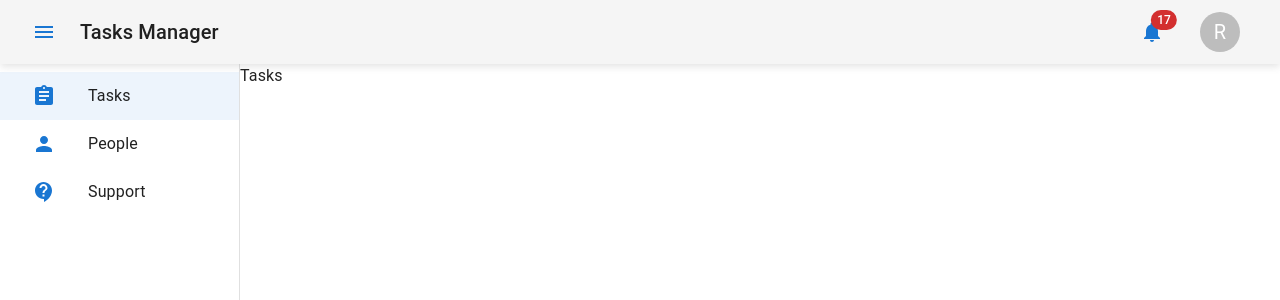
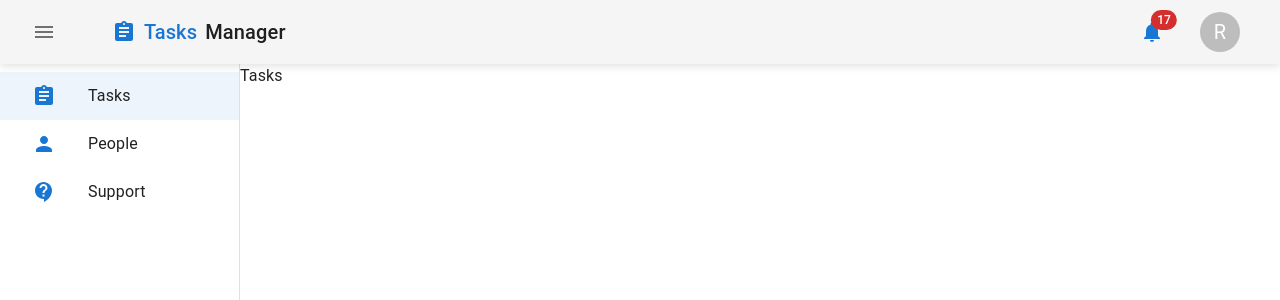
Before and after one commit to reenanfs/admin-dashboard-client, a React (Create React App) app: page / in a window 1280 px wide. Shown: the top 300 px of the page. Built offline with nearby package versions, Linux system fonts and the light colour scheme.

Commit message:
customized the header a bit

```diff
--- a/src/components/navbar/Navbar.tsx
+++ b/src/components/navbar/Navbar.tsx
@@ -11,6 +11,7 @@ import Typography from '@mui/material/Typography';
 import Menu from '@mui/material/Menu';
 import Avatar from '@mui/material/Avatar';
 import MenuItem from '@mui/material/MenuItem';
+import AssignmentIcon from '@mui/icons-material/Assignment';
 
 interface iNavbarProps {
   navbarProps: {
@@ -48,10 +49,14 @@ const Navbar = ({ navbarProps }: iNavbarProps) => {
         <IconButton
           onClick={sidebarOpen ? handleSidebarClose : handleSidebarOpen}
         >
-          <MenuIcon />
+          <MenuIcon color="inherit" />
         </IconButton>
-        <Typography color="default" variant="h6" component="div" ml={2}>
-          Tasks Manager
+        <AssignmentIcon sx={{ ml: 6 }} />
+        <Typography color="primary" variant="h6" component="span" ml={1}>
+          Tasks
+        </Typography>
+        <Typography color="default" variant="h6" component="span" ml={1}>
+          Manager
         </Typography>
         <Box sx={{ flexGrow: 1 }} />
         <Box sx={{ mr: 2 }}>
```
